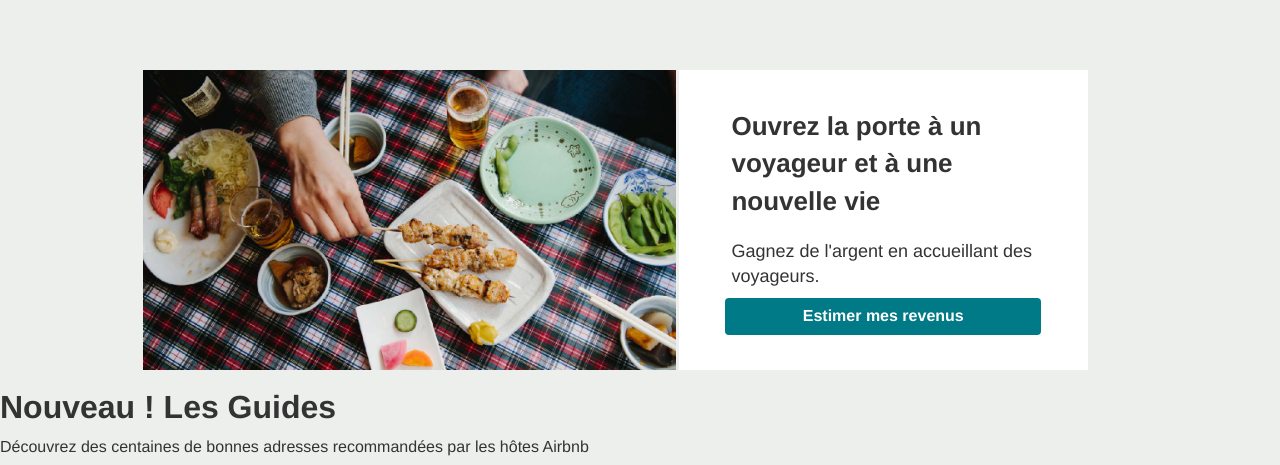
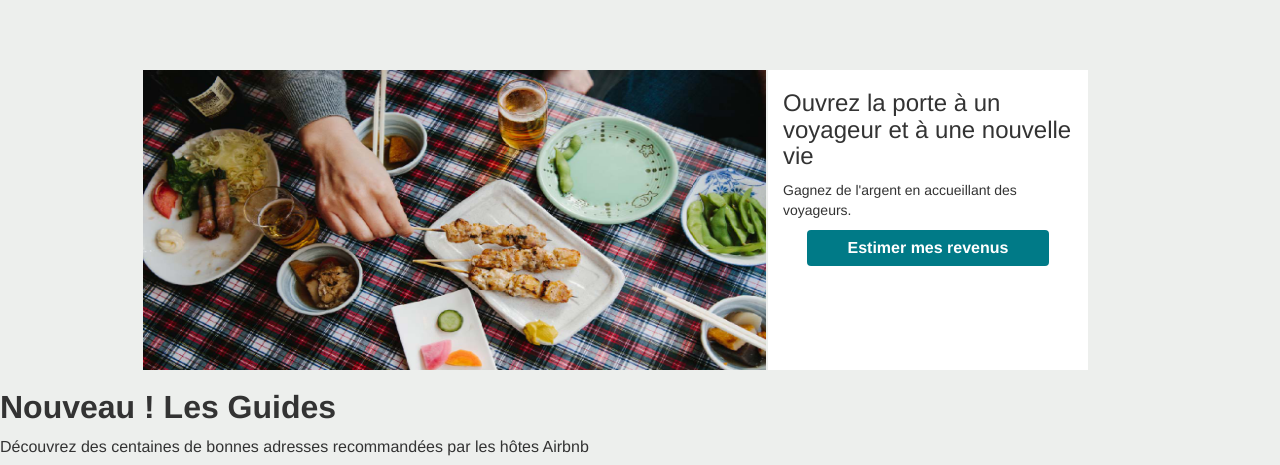
Before and after one commit to abdifatah1/airbnb, a plain HTML site: page index.html in a window 1280 px wide. Shown: the part 740-1205 px from the top of the page. Drawn offline with nearby package versions, Linux system fonts and the light colour scheme.

Commit message:
some classes removed

```diff
--- a/index.html
+++ b/index.html
@@ -70,15 +70,15 @@
 
         <div class="img-text">
 
-          <img class="card-img together col-md-6" src="samari.jpg" alt="Card image cap">
-          <div class="text together col-md-3">
+          <img class="card-img col-md-6" src="samari.jpg" alt="Card image cap">
+          <div class="text col-md-3">
 
-            <div class="title">Ouvrez la porte à un voyageur
+            <h3>Ouvrez la porte à un voyageur
                  et à une nouvelle vie
-            </div>
-            <div class="this">Gagnez de l'argent en accueillant des
+            </h3>
+            <p class="paragraph">Gagnez de l'argent en accueillant des
                      voyageurs.
-            </div>
+            </p>
             <button id="estimer-xs" type="submit" class="btn btn-host col-xs-10 col-xs-offset-1">
                          Estimer mes revenus
               </button>
```
